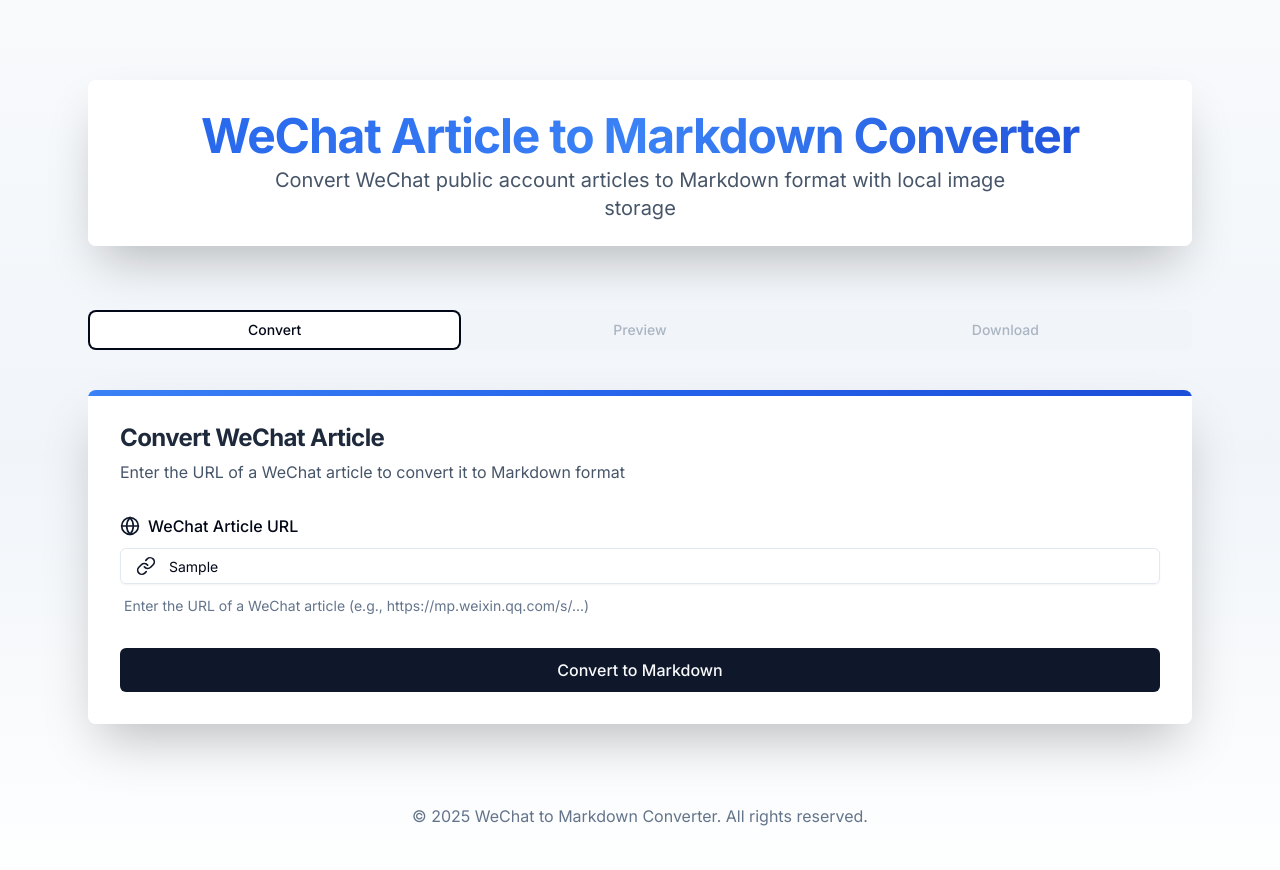
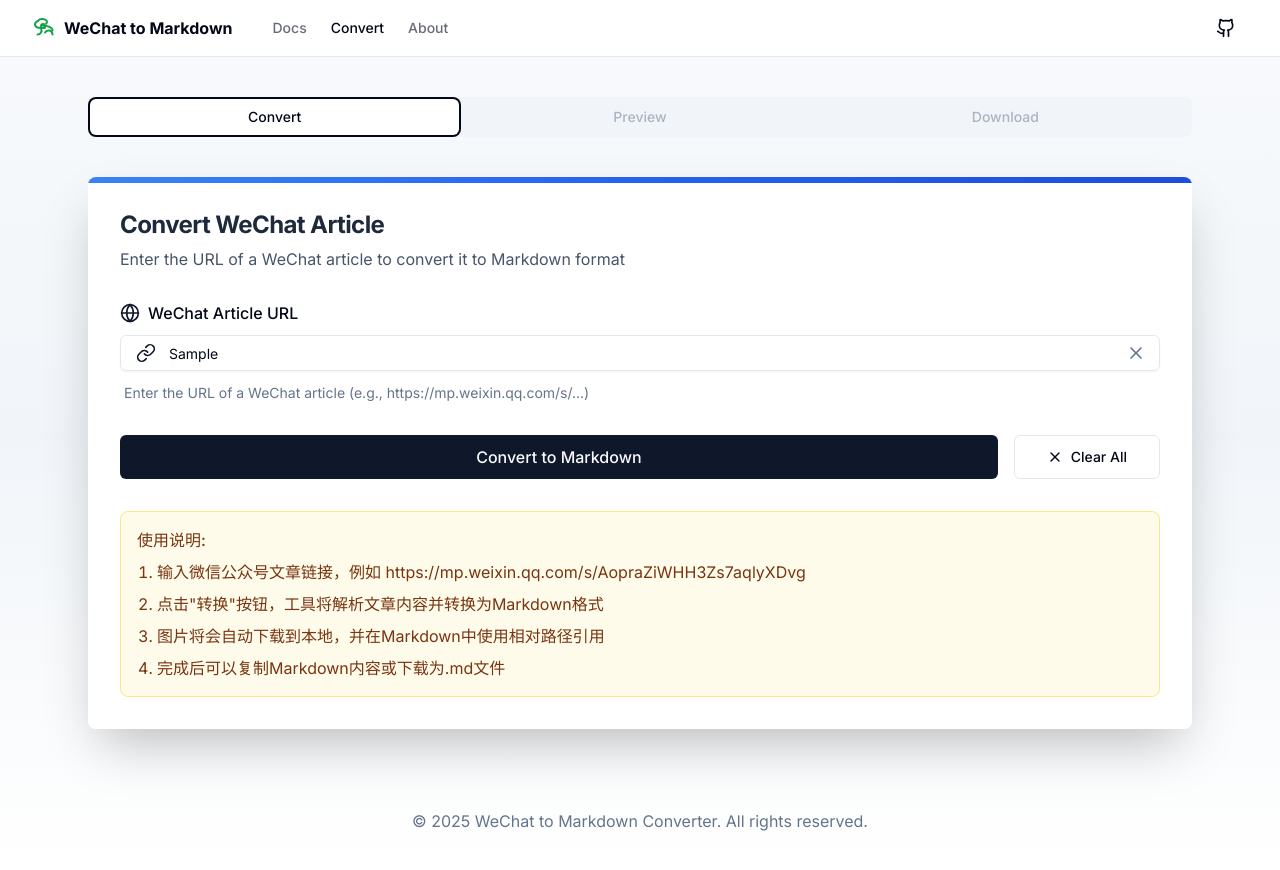
Before and after one commit to tianyaxiang/wechat-to-markdown, a Next.js app: page / in a window 1280 px wide. Both pictures are taken after typing "Sample" into the empty fields and a click on the tab "Convert". Shown: the top 870 px of the page. Built offline with nearby package versions, Linux system fonts and the light colour scheme.

Commit message:
优化样式

```diff
--- a/src/app/page.tsx
+++ b/src/app/page.tsx
@@ -5,6 +5,7 @@
 import ConverterForm from '@/components/converter-form';
 import MarkdownPreview from '@/components/markdown-preview';
 import FileDownload from '@/components/file-download';
+import { Github } from 'lucide-react';
 
 // Define the article data type
 interface ArticleData {
@@ -22,18 +23,37 @@
 
   return (
     <main className="min-h-screen bg-gradient-to-b from-slate-50 via-slate-100 to-white dark:from-slate-950 dark:via-slate-900 dark:to-slate-950">
-      <div className="container mx-auto px-6 py-20 max-w-6xl">
-        <Card className="mb-16 border-none shadow-2xl bg-white/95 backdrop-blur-sm dark:bg-slate-900/95 animate-in fade-in-50 duration-700">
-          <CardHeader className="pb-6">
-            <CardTitle className="text-5xl font-bold text-center bg-gradient-to-r from-blue-600 via-blue-500 to-blue-700 text-transparent bg-clip-text">
-              WeChat Article to Markdown Converter
-            </CardTitle>
-            <CardDescription className="text-center text-slate-600 dark:text-slate-400 text-xl mt-4 max-w-3xl mx-auto">
-              Convert WeChat public account articles to Markdown format with local image storage
-            </CardDescription>
-          </CardHeader>
-        </Card>
+      {/* Navbar */}
+      <header className="border-b bg-white dark:bg-slate-950 sticky top-0 z-50">
+        <div className="container flex h-14 items-center">
+          <div className="flex items-center mr-4 space-x-2">
+            <svg xmlns="http://www.w3.org/2000/svg" width="24" height="24" viewBox="0 0 24 24" fill="none" stroke="currentColor" strokeWidth="2" strokeLinecap="round" strokeLinejoin="round" className="text-green-600">
+              <path d="M9 10c0 1.1.9 2 2 2s2-.9 2-2-.9-2-2-2-2 .9-2 2z"></path>
+              <path d="M6.13 4.92C6.7 3.8 8.28 3 10 3c2.8 0 5 1.34 5 3 0 .66-.36 1.25-.95 1.7"></path>
+              <path d="M6.13 4.92C3.8 5.85 3 7.27 3 8.5c0 2.7 4.4 3.5 7 3.5 1.03 0 2.04-.1 2.97-.26"></path>
+              <path d="M20.5 14.5c0-2.76-4.48-5-10-5"></path>
+              <path d="M5.51 18.5a4 4 0 0 0 3.47-6"></path>
+              <path d="M20.5 18.5a4 4 0 0 0-7.5-2"></path>
+            </svg>
+            <span className="font-bold">WeChat to Markdown</span>
+          </div>
 
+          <nav className="flex items-center space-x-6 text-sm font-medium mx-6">
+            <a href="#" className="transition-colors hover:text-foreground/80 text-foreground/60">Docs</a>
+            <a href="#" className="transition-colors hover:text-foreground/80 text-foreground">Convert</a>
+            <a href="#" className="transition-colors hover:text-foreground/80 text-foreground/60">About</a>
+          </nav>
+
+          <div className="flex flex-1 items-center justify-end space-x-4">
+            <a href="https://github.com/yourusername/wechat-to-markdown" target="_blank" rel="noreferrer" className="inline-flex items-center justify-center rounded-md text-sm font-medium transition-colors focus-visible:outline-none focus-visible:ring-2 focus-visible:ring-ring focus-visible:ring-offset-2 disabled:opacity-50 disabled:pointer-events-none ring-offset-background hover:bg-accent hover:text-accent-foreground h-9 py-2 px-3">
+              <Github className="h-5 w-5" />
+              <span className="sr-only">GitHub</span>
+            </a>
+          </div>
+        </div>
+      </header>
+
+      <div className="container mx-auto px-6 py-10 max-w-6xl">
         <Tabs defaultValue="convert" className="w-full animate-in fade-in-50 slide-in-from-bottom-4 duration-700 delay-200">
           <TabsList className="grid w-full grid-cols-3 mb-10">
             <TabsTrigger value="convert">
--- a/src/components/converter-form.tsx
+++ b/src/components/converter-form.tsx
@@ -2,7 +2,7 @@
 
 import { useState } from 'react';
 import { Input, Button, Label, Progress, Alert, AlertDescription, useToast } from '@/components/ui';
-import { Loader2, Link, AlertCircle, Globe } from 'lucide-react';
+import { Loader2, Link, AlertCircle, Globe, X } from 'lucide-react';
 import axios from 'axios';
 
 interface ArticleData {
@@ -93,6 +93,27 @@
     }
   };
 
+  const handleClearUrl = () => {
+    setUrl('');
+    setError('');
+  };
+
+  const handleClearAll = () => {
+    setUrl('');
+    setError('');
+    onConversionComplete({
+      markdown: '',
+      title: '',
+      images: [],
+      originalUrl: '',
+      id: ''
+    });
+    toast({
+      title: "Cleared",
+      description: "All content has been cleared.",
+    });
+  };
+
   return (
     <form onSubmit={handleSubmit} className="space-y-8">
       <div className="space-y-3">
@@ -107,11 +128,24 @@
             value={url}
             onChange={(e) => setUrl(e.target.value)}
             disabled={isLoading}
-            className={`pl-12 ${isLoading ? 'bg-opacity-50' : ''}`}
+            className={`pl-12 ${url ? 'pr-12' : ''} ${isLoading ? 'bg-opacity-50' : ''}`}
           />
           <div className="absolute left-4 top-1/2 transform -translate-y-1/2 text-primary">
             <Link className="h-5 w-5" />
           </div>
+          {url && (
+            <Button
+              type="button"
+              variant="ghost"
+              size="icon"
+              className="absolute right-2 top-1/2 transform -translate-y-1/2 h-8 w-8 text-muted-foreground hover:text-foreground"
+              onClick={handleClearUrl}
+              disabled={isLoading}
+            >
+              <X className="h-5 w-5" />
+              <span className="sr-only">Clear URL</span>
+            </Button>
+          )}
         </div>
         <p className="text-sm text-muted-foreground mt-1.5 pl-1">
           Enter the URL of a WeChat article (e.g., https://mp.weixin.qq.com/s/...)
@@ -138,9 +172,10 @@
         </div>
       )}
 
+      <div className="flex justify-between gap-4">
         <Button
           type="submit"
-        className="w-full transition-all duration-200 font-medium text-base"
+          className="flex-1 transition-all duration-200 font-medium text-base"
           disabled={isLoading}
           size="lg"
         >
@@ -153,6 +188,28 @@
             'Convert to Markdown'
           )}
         </Button>
+
+        <Button
+          type="button"
+          variant="outline"
+          onClick={handleClearAll}
+          disabled={isLoading}
+          size="lg"
+        >
+          <X className="mr-2 h-4 w-4" />
+          Clear All
+        </Button>
+      </div>
+
+      <div className="mt-6 p-4 bg-amber-50 dark:bg-amber-950/30 border border-amber-200 dark:border-amber-800/50 rounded-lg text-amber-900 dark:text-amber-100">
+        <h3 className="font-medium mb-2">使用说明:</h3>
+        <ol className="list-decimal pl-5 space-y-2">
+          <li>输入微信公众号文章链接，例如 https://mp.weixin.qq.com/s/AopraZiWHH3Zs7aqlyXDvg</li>
+          <li>点击"转换"按钮，工具将解析文章内容并转换为Markdown格式</li>
+          <li>图片将会自动下载到本地，并在Markdown中使用相对路径引用</li>
+          <li>完成后可以复制Markdown内容或下载为.md文件</li>
+        </ol>
+      </div>
     </form>
   );
 }
```
Lines whose indentation alone changed are shown as unchanged.
